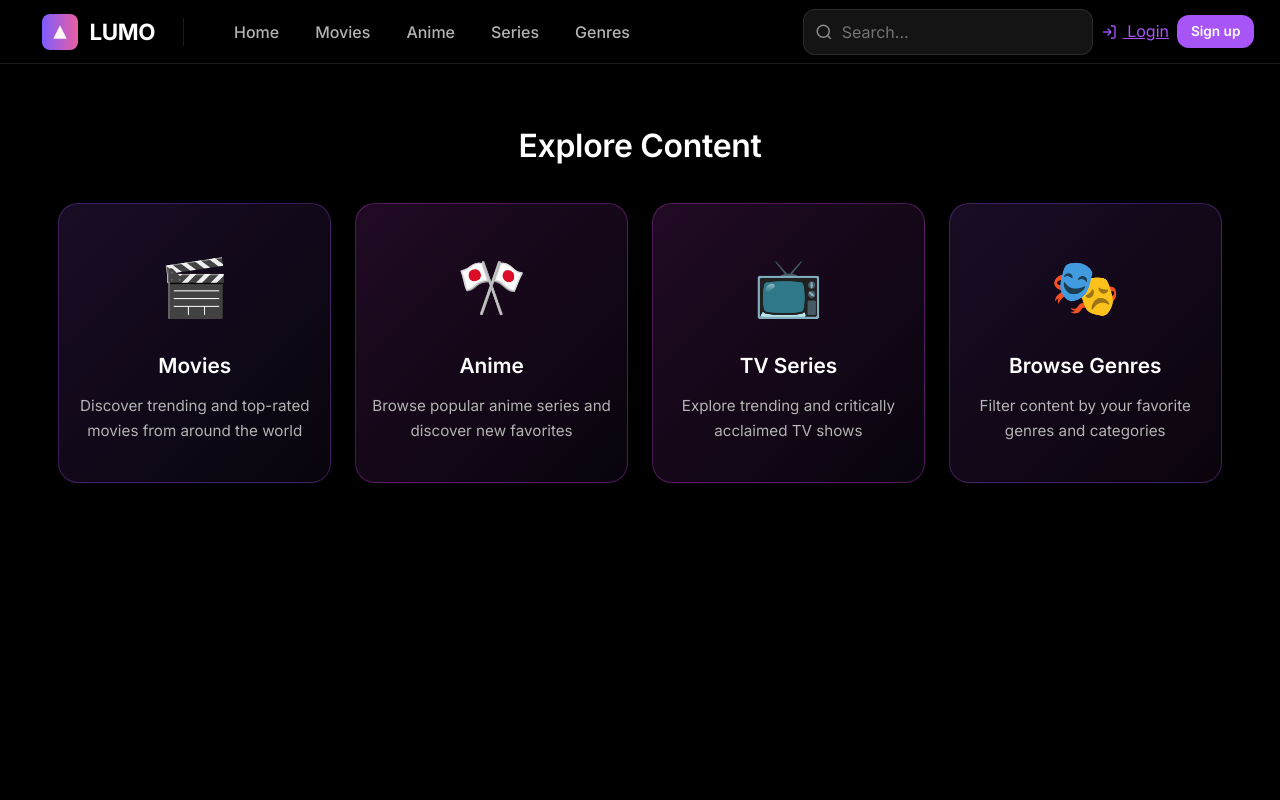
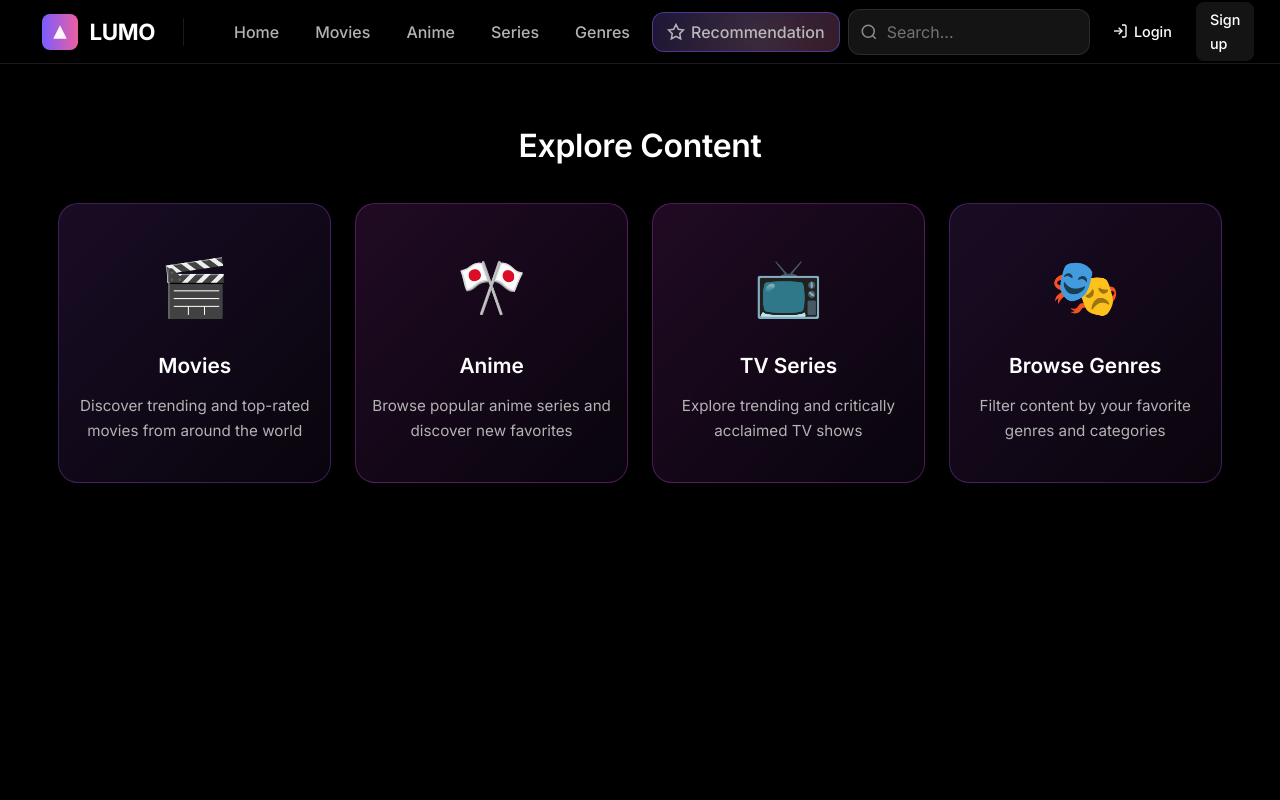
Before and after one commit to RobinsonX47/LUMO, a Flask app: page / in a window 1280 px wide. Run offline with Flask 3, Linux system fonts and the light colour scheme; data that the repository does not hold is empty.

Commit message:
UI Update

```diff
--- a/static/css/style.css
+++ b/static/css/style.css
@@ -35,10 +35,11 @@ body {
   line-height: 1.6;
   overflow-x: hidden;
   width: 100%;
+  padding-top: 64px;
 }
 
 .app-wrapper {
-  padding: 120px 3vw 60px;
+  padding: 56px 3vw 60px;
   max-width: 100%;
   margin: 0 auto;
 }
--- a/templates/base.html
+++ b/templates/base.html
@@ -161,10 +161,10 @@
             <span>Genres</span>
           </a>
 
-          {% if current_user.is_authenticated %}
           <a
-            href="{{ url_for('movies.recommendations') }}"
+            href="{{ url_for('movies.recommendations') if current_user.is_authenticated else url_for('auth.login', next=request.url) }}"
             class="nav-link nav-ai-btn"
+            title="{{ 'AI Recommendations' if current_user.is_authenticated else 'Login to get AI Recommendations' }}"
           >
             <svg
               class="nav-icon"
@@ -182,6 +182,7 @@
             <span>Recommendation</span>
           </a>
 
+          {% if current_user.is_authenticated %}
           <div class="nav-divider"></div>
 
           <a
@@ -348,7 +349,12 @@
           Logout
         </a>
         {% else %}
-        <a href="{{ url_for('auth.login') }}">
+        <div class="auth-buttons-group">
+          <a
+            href="{{ url_for('auth.login', next=request.url) }}"
+            class="btn-auth btn-login"
+            title="Login to access your profile and features"
+          >
             <svg
               width="16"
               height="16"
@@ -356,7 +362,7 @@
               fill="none"
               stroke="currentColor"
               stroke-width="2"
-            style="vertical-align: middle; margin-right: 6px"
+              style="vertical-align: middle"
             >
               <path d="M15 3h4a2 2 0 0 1 2 2v14a2 2 0 0 1-2 2h-4"></path>
               <polyline points="10 17 15 12 10 7"></polyline>
@@ -364,9 +370,10 @@
             </svg>
             Login
           </a>
-        <a href="{{ url_for('auth.register') }}" class="btn-primary btn-sm"
+          <a href="{{ url_for('auth.register') }}" class="btn-auth btn-signup"
             >Sign up</a
           >
+        </div>
         {% endif %}
       </div>
     </nav>
@@ -436,6 +443,36 @@
     border-color: rgba(123, 92, 255, 0.7) !important;
   }
 
+  .auth-buttons-group {
+    display: inline-flex;
+    align-items: center;
+    gap: 10px;
+  }
+
+  .btn-auth {
+    display: inline-flex;
+    align-items: center;
+    gap: 6px;
+    padding: 6px 14px;
+    border-radius: 8px;
+    font-weight: 500;
+    font-size: 0.9rem;
+    text-decoration: none;
+    transition: all 0.3s ease;
+    border: none;
+    cursor: pointer;
+  }
+
+  .btn-login {
+    background: transparent;
+    color: var(--text);
+  }
+
+  .btn-signup {
+    background: rgba(255, 255, 255, 0.08);
+    color: var(--text);
+  }
+
   .profile-btn {
     display: inline-flex !important;
     align-items: center;
```
Also changed, not shown: templates/movies/detail.html (+24 -0 lines), templates/users/followers_list.html (+6 -6 lines), templates/users/following_list.html (+6 -6 lines). Lines whose indentation alone changed are shown as unchanged.
